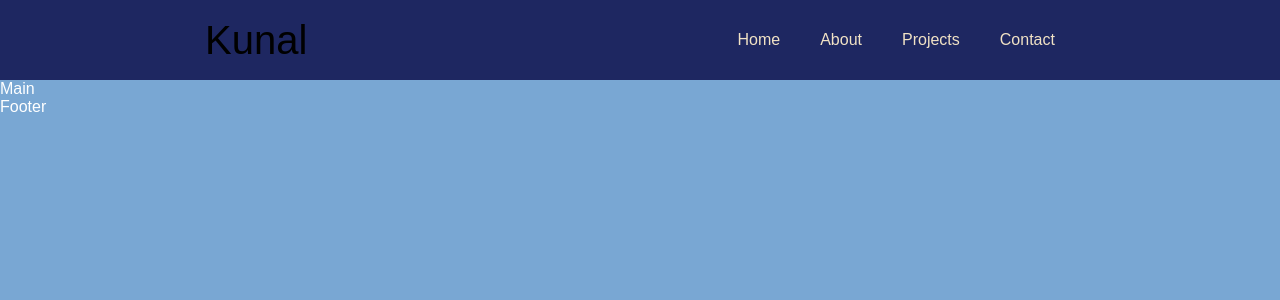
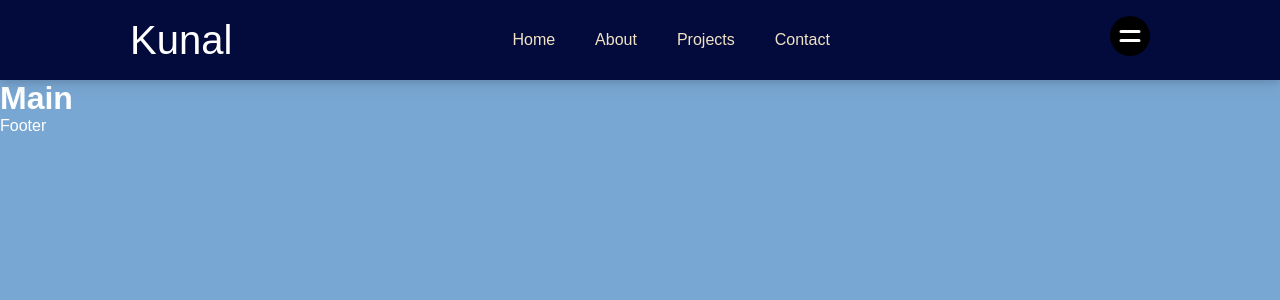
Before and after one commit to kunalkatara12/MyPortfolio, a React (Create React App) app: page / in a window 1280 px wide. Shown: the top 300 px of the page. Built offline with nearby package versions, Linux system fonts and the light colour scheme.

Commit message:
26-10-22 17:58

```diff
--- a/package.json
+++ b/package.json
@@ -6,8 +6,10 @@
     "@testing-library/jest-dom": "^5.16.5",
     "@testing-library/react": "^13.4.0",
     "@testing-library/user-event": "^13.5.0",
+    "framer-motion": "^7.6.1",
     "react": "^18.2.0",
     "react-dom": "^18.2.0",
+    "react-icons": "^4.6.0",
     "react-scripts": "5.0.1",
     "web-vitals": "^2.1.4"
   },
--- a/public/index.html
+++ b/public/index.html
@@ -2,17 +2,14 @@
 <html lang="en">
   <head>
     <meta charset="utf-8" />
-    <link rel="icon" href="%PUBLIC_URL%/favicon.ico" />
     <meta name="viewport" content="width=device-width, initial-scale=1" />
     <meta name="theme-color" content="#000000" />
     <meta
       name="description"
       content="Web site created using create-react-app"
     />
-    <link rel="apple-touch-icon" href="%PUBLIC_URL%/logo192.png" />
-    <link rel="manifest" href="%PUBLIC_URL%/manifest.json" />
 
-    <title>React App</title>
+    <title>My PortFolio</title>
   </head>
   <body>
     <noscript>You need to enable JavaScript to run this app.</noscript>
--- a/src/components/Main.jsx
+++ b/src/components/Main.jsx
@@ -1,9 +1,11 @@
-import React from 'react'
+import React from "react";
 
 const Main = () => {
   return (
-    <div>Main</div>
-  )
-}
+    <>
+      <h1>Main</h1>
+    </>
+  );
+};
 
-export default Main
+export default Main;
--- a/src/components/Navbar.jsx
+++ b/src/components/Navbar.jsx
@@ -1,20 +1,41 @@
 import React from "react";
+import { HiMenuAlt4, HiX } from "react-icons/hi";
+import { motion } from "framer-motion";
 import "./style.css";
+import { useState } from "react";
 const Navbar = () => {
+  const [toggle, setToggle] = useState(false)
   return (
     <>
       <nav className="navbar">
-        <div>
-            Kunal
-        </div>
+        <div>Kunal</div>
         <ul className="app__navbar-links">
-          {["Home", "About", "Projects",  "Contact"].map((item) => (
+          {["Home", "About", "Projects", "Contact"].map((item) => (
             <li className="app__flex p-text" key={`link-${item}`}>
               <div />
               <a href={`#${item}`}>{item}</a>
             </li>
           ))}
         </ul>
+        <div className="app__navbar-menu">
+          <HiMenuAlt4
+            style={{ backgroundColor:"black", padding:"5px",borderRadius:"50%"}}
+            onClick={() => setToggle(false)}
+          />    {toggle && (
+          <motion.div
+            whileInView={{ x: [300, 0] }}
+            transition={{ duration: 0.85, ease: 'easeOut' }}
+          >  <HiX onClick={() => setToggle(false)} />
+            <ul>
+              {['home', 'about', 'work', 'skills', 'contact'].map((item) => (
+                <li key={item}>
+                  <a href={`#${item}`} onClick={() => setToggle(false)}>
+                    {item}
+                  </a>
+                </li>
+              ))}
+            </ul></motion.div>)}
+        </div>
       </nav>
     </>
   );
--- a/src/components/style.css
+++ b/src/components/style.css
@@ -5,15 +5,15 @@
     display: flex;
     justify-content: space-around;
     align-items: center;
-    background-color: #1e2761;
+    background-color: #030b3c;
+    filter: drop-shadow(0 10px 8px rgb(0 0 0 / 0.04)) drop-shadow(0 4px 3px rgb(0 0 0 / 0.1));
 }
 nav div{
     font-size: 5vh;
-    color: rgb(230, 230, 230);
     background-image: linear-gradient(to right,
-                #54b3d6,
-                #54b3d6 50%,
-                #000 50%);
+                #0da999,
+                #0da999 50%,
+                rgb(255, 255, 255) 50%);
         background-size: 200% 100%;
         background-position: -100%;
         -webkit-background-clip: text;
```
Also changed, not shown: 1 other file (tests, documents, lock files or other folders).
